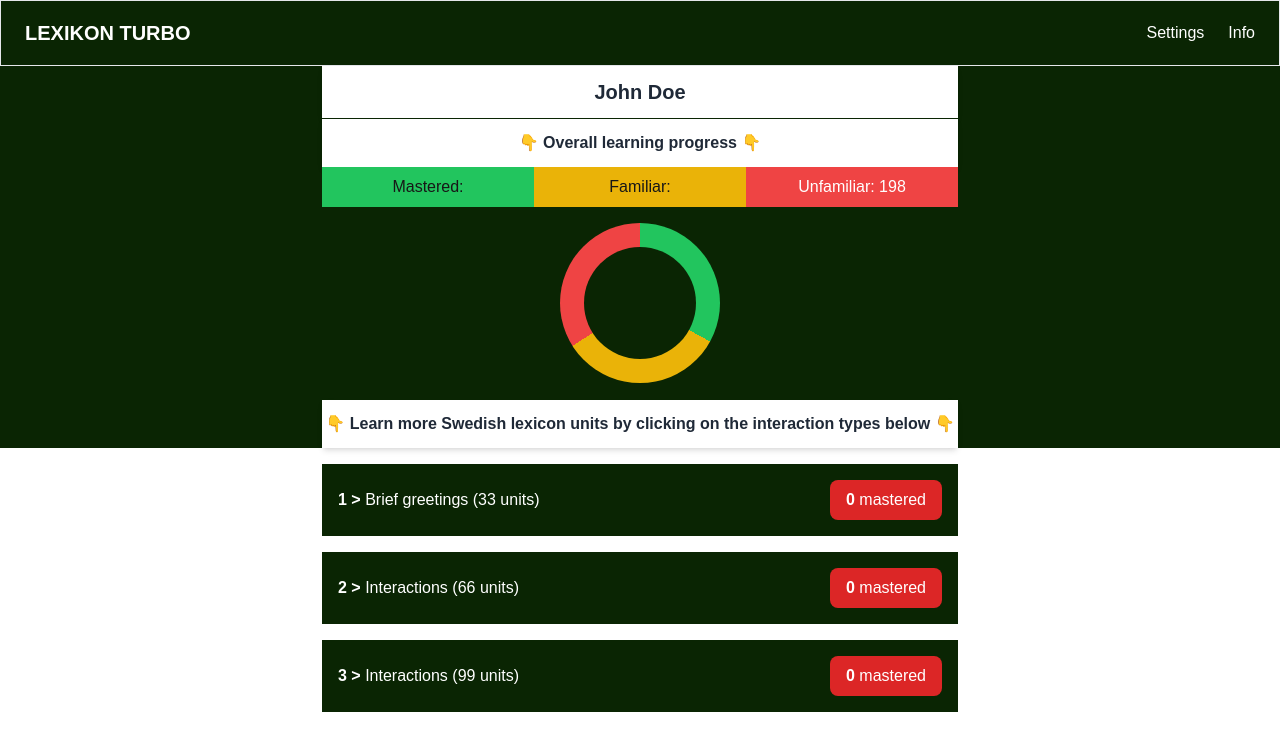
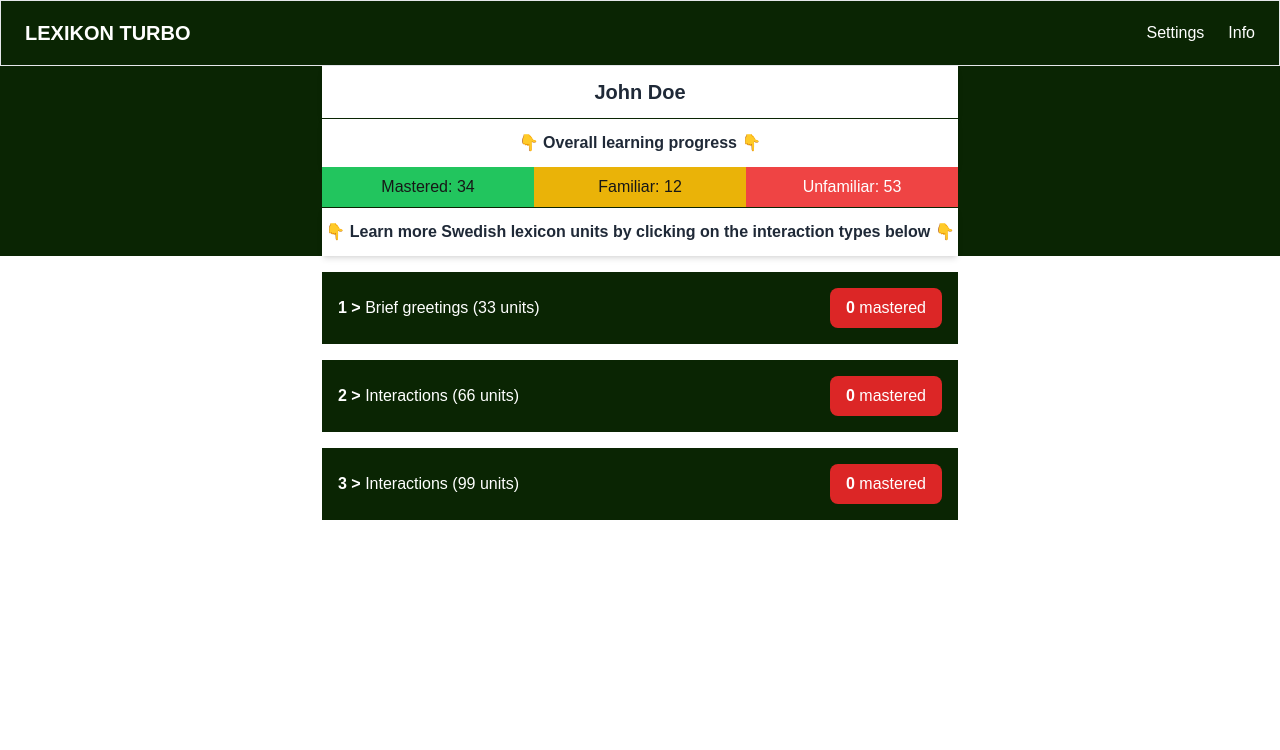
Before and after one commit to KristofferGW/lexicon-turbo-mvp, a Next.js app: page / in a window 1280 px wide. Shown: the top 750 px of the page. Built offline with nearby package versions, Linux system fonts and the light colour scheme.

Commit message:
Added d3.js and and dynamic updating to WordCategories

```diff
--- a/package.json
+++ b/package.json
@@ -9,6 +9,7 @@
     "lint": "next lint"
   },
   "dependencies": {
+    "d3": "^7.9.0",
     "next": "15.1.7",
     "react": "^19.0.0",
     "react-dom": "^19.0.0",
--- a/src/app/components/DonutWheel.js
+++ b/src/app/components/DonutWheel.js
@@ -1,15 +1,51 @@
+import * as d3 from 'd3';
+import { useRef, useEffect } from 'react';
+
 export default function DonutWheel() {
-    return (
-      <div className="flex justify-center items-center py-4">
-        <div className="relative w-40 h-40">
-          <div
-            className="absolute w-full h-full rounded-full"
-            style={{
-              background: 'conic-gradient(rgb(34, 197, 94) 0% 33%, rgb(234, 179, 8) 33% 66%, rgb(239, 68, 68) 66% 100%)',
-            }}
-          />
-          <div className="absolute w-28 h-28 rounded-full bg-lexicon top-0 left-0 right-0 bottom-0 m-auto" />
-        </div>
-      </div>
-    );
-  }
+  const svgRef = useRef(null);
+
+  useEffect(() => {
+    const width = 200;
+    const height = 200;
+    const radius = Math.min(width, height) / 2;
+    const innerRadius = radius - 40; // just a bit smaller to create the "donut" effect
+
+    const pieGenerator = d3.pie().value((d) => d.value);
+    const pieData = pieGenerator(data);
+
+    const arcPathGenerator = d3.arc()
+      .innerRadius(innerRadius)
+      .outerRadius(radius);
+
+    const svg = d3.select(svgRef.current)
+      .attr("width", width)
+      .attr("height", height)
+      .append("g")
+      .attr("transform", `translate(${width / 2}, ${height / 2})`);
+
+    // Create the donut chart slices
+    svg.selectAll("path")
+      .data(pieData)
+      .enter().append("path")
+      .attr("d", arcPathGenerator)
+      .attr("fill", (d, i) => d3.schemeCategory10[i % 10]);
+
+    // Add the labels
+    svg.selectAll("text")
+      .data(pieData)
+      .enter().append("text")
+      .attr("transform", (d) => {
+        const centroid = arcPathGenerator.centroid(d);
+        return `translate(${centroid})`;
+      })
+      .attr("text-anchor", "middle")
+      .attr("fill", "white")
+      .text((d) => d.data.name);
+  }, []);
+
+  return (
+    <div className="flex justify-center items-center py-4">
+      <svg ref={svgRef}></svg>
+    </div>
+  );
+}
--- a/src/app/components/WordCategories.js
+++ b/src/app/components/WordCategories.js
@@ -1,18 +1,18 @@
-export default function WordCategories() {
+export default function WordCategories({familiar, mastered, unfamiliar}) {
   const unfamiliarWords = 198;
 
   return (
     <div className="w-[636px] mx-auto flex">
       <div className="flex-1 bg-green-500 text-grey-800 flex items-center justify-center font-medium py-2">
-        Mastered:
+        Mastered: {mastered}
       </div>
 
       <div className="flex-1 bg-yellow-500 text-grey-800 flex items-center justify-center font-medium">
-        Familiar:
+        Familiar: {familiar}
       </div>
 
       <div className="flex-1 bg-red-500 text-white flex items-center justify-center font-medium">
-        Unfamiliar: {unfamiliarWords}
+        Unfamiliar: {unfamiliar}
       </div>
     </div>
   )
--- a/src/app/page.js
+++ b/src/app/page.js
@@ -13,6 +13,12 @@ const chapterCardsContent = [
   {number: "3", title: "Interactions", units: "99", mastered: "0"},
 ]
 
+const studentProgress = [
+  { category: "Familiar", value: 12 },
+  { category: "Mastered", value: 34 },
+  { category: "Unfamiliar", value: 53 },
+]
+
 export default function Page({ children }) {
   return (
     <html lang="en" suppressHydrationWarning>
@@ -21,8 +27,12 @@ export default function Page({ children }) {
         <BgColorComponent>
           <StudentName name="John Doe" />
           <H2Container headline="👇 Overall learning progress 👇" />
-          <WordCategories />
-          <DonutWheel />
+          <WordCategories
+            familiar={studentProgress[0].value}
+            mastered={studentProgress[1].value}
+            unfamiliar={studentProgress[2].value}
+          />
+          {/* <DonutWheel /> */}
           <H2Container headline="👇 Learn more Swedish lexicon units by clicking on the interaction types below 👇" />
         </BgColorComponent>
         <BgColorComponent bgColor="white">
```
Also changed, not shown: 1 other file (tests, documents, lock files or other folders).
